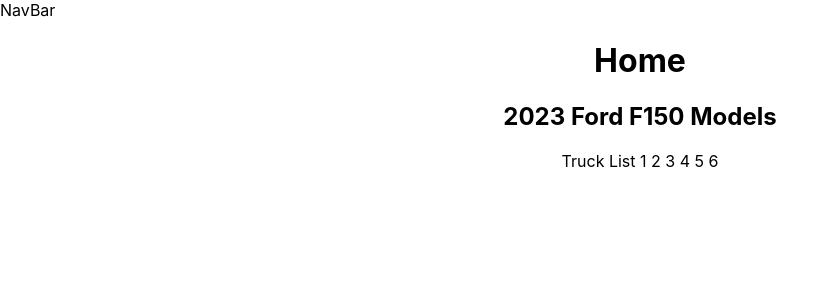
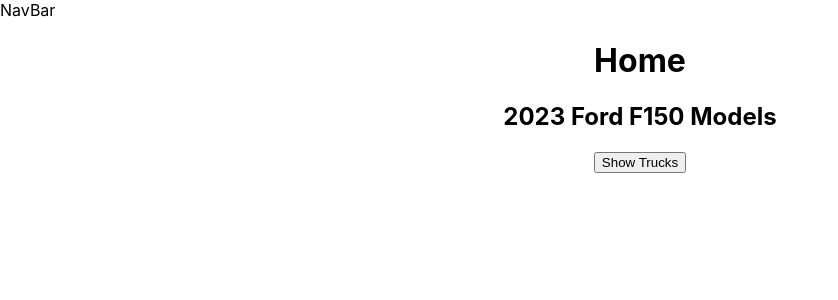
Before and after one commit to jsendzik/phase-2-project, a React (Create React App) app: page / in a window 1280 px wide. Shown: the top 300 px of the page, without its empty margins (0-838 px from the left). Built offline with nearby package versions, Linux system fonts and the light colour scheme.

Commit message:
adds get request and posts trucks to home page

```diff
--- a/db.json
+++ b/db.json
@@ -4,49 +4,49 @@
       "id": 1,
       "name": "XL",
       "image": "https://www.vdm.ford.com/content/dam/vdm_ford/live/en_us/ford/nameplate/f-150f-150/2023/collections/3_2/22_frd_f150_rcab_6_5ft_xl_oxwh_ps34_356x180.png/jcr:content/renditions/cq5dam.web.1280.1280.png",
-      "price": 8
+      "price": "33,835"
     },
     {
       "id": 2,
       "name": "XLT",
       "image": "https://www.vdm.ford.com/content/dam/vdm_ford/live/en_us/ford/nameplate/f-150f-150/2023/collections/3_2/22_frd_f150_rcab_6_5ft_xlt_agbl_ps34_356x180.png/jcr:content/renditions/cq5dam.web.1280.1280.png",
-      "price": 8
+      "price": "41,940"
     },
     {
       "id": 3,
       "name": "LARIAT",
       "image": "https://www.vdm.ford.com/content/dam/vdm_ford/live/en_us/ford/nameplate/f-150f-150/2023/collections/3_2/22_frd_f150_spcb_6_5_ft_lar_rcrd_ps34_356x180.png/jcr:content/renditions/cq5dam.web.1280.1280.png",
-      "price": 8
+      "price": "57,480"
     },
     {
       "id": 4,
       "name": "KING RANCH",
       "image": "https://www.vdm.ford.com/content/dam/vdm_ford/live/en_us/ford/nameplate/f-150f-150/2023/collections/3_2/21_frd_f150_scrw_5_5ft_kng_rch_icsl_ps34_356x180.png/jcr:content/renditions/cq5dam.web.1280.1280.png",
-      "price": 8
+      "price": "63,225"
     },
     {
       "id": 5,
       "name": "PLATINUM",
       "image": "https://www.vdm.ford.com/content/dam/vdm_ford/live/en_us/ford/nameplate/f-150f-150/2023/collections/3_2/22_frd_f150_scrw_5_5ft_plnm_crgr_ps34_356x180.png/jcr:content/renditions/cq5dam.web.1280.1280.png",
-      "price": 8
+      "price": "64,915"
     },
     {
       "id": 6,
       "name": "LIMITED",
       "image": "https://www.vdm.ford.com/content/dam/vdm_ford/live/en_us/ford/nameplate/f-150f-150/2023/collections/3_2/22_frd_f150_scrw_5_5ft_lmtd_anbl_ps34_356x180.png/jcr:content/renditions/cq5dam.web.1280.1280.png",
-      "price": 8
+      "price": "83,010"
     },
     {
       "id": 7,
       "name": "TREMOR",
       "image": "https://www.vdm.ford.com/content/dam/vdm_ford/live/en_us/ford/nameplate/f-150f-150/2023/collections/3_2/22_frd_f150_scrw_5_5ft_trem_402a_islv_356x180.png/jcr:content/renditions/cq5dam.web.1280.1280.png",
-      "price": 8
+      "price": "61,330"
     },
     {
       "id": 8,
       "name": "RAPTOR",
       "image": "https://www.vdm.ford.com/content/dam/vdm_ford/live/en_us/ford/nameplate/f-150f-150/2023/collections/3_2/22_frd_f150_scrw_5_5ft_rptr_801a_cdor_356x180.png/jcr:content/renditions/cq5dam.web.1280.1280.png",
-      "price": 8
+      "price": "76,775"
     }
   ]
 }
--- a/src/TruckList.js
+++ b/src/TruckList.js
@@ -1,15 +1,29 @@
 import React from "react";
+import { useState } from "react";
 
 function TruckList () {
+
+    const [trucks, setTrucks] = useState([])
+
+    function getTrucks() {
+        fetch("http://localhost:3000/trucks")
+        .then(r => r.json())
+        .then((res)=> setTrucks(res))
+    }
+
     return (
         <div>
-            Truck List
-            1
-            2
-            3
-            4
-            5
-            6
+            <button onClick={getTrucks}>Show Trucks</button>
+            {trucks.map((truck) => {
+                return (
+                    <p>
+                        <h3>{truck.name}</h3>
+                        <img src={truck.image}/>
+                        <label>Starting Price: ${truck.price}</label>
+                    </p>
+
+                )
+            })}
         </div>
     )
 }
```
